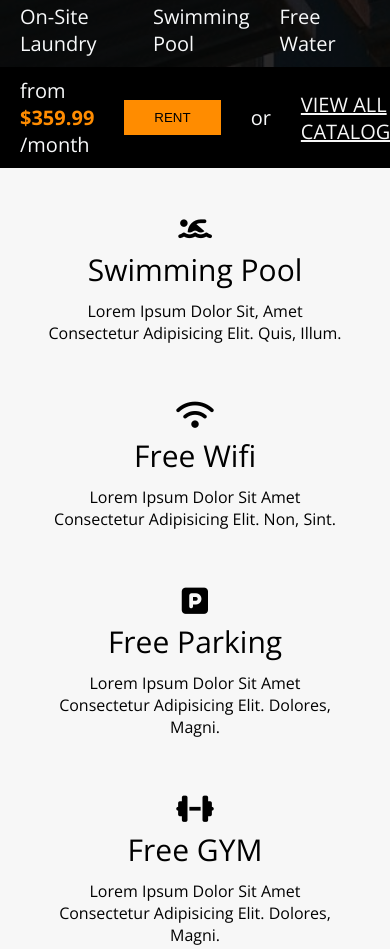
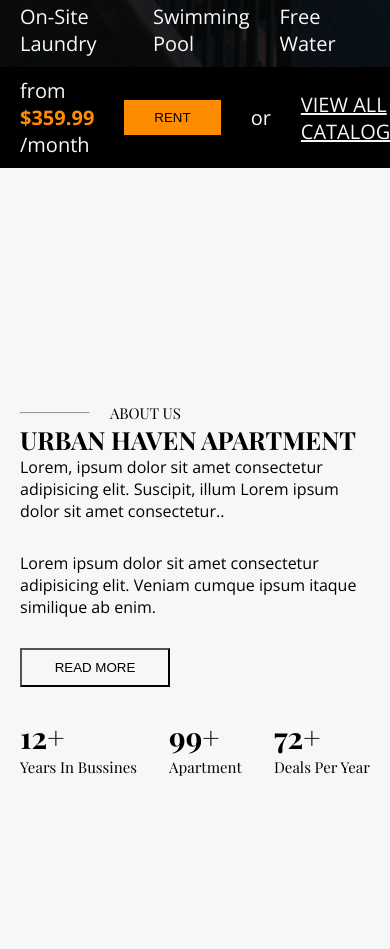
Before and after one commit to 34ERAT/UrbanHaven, a website built with Vite: page index.html in a window 390 px wide. Shown: the part 769-1718 px from the top of the page. Built offline with nearby package versions, Linux system fonts and the light colour scheme; a web font is replaced by a local one.

Commit message:
create responsive aboutus section

```diff
--- a/index.html
+++ b/index.html
@@ -47,6 +47,7 @@
         </div>
       </div>
     </header>
+
     <section class="hero-section">
       <h2 class="hero-title">
         <div class="hero-title-hr-wrapper">
@@ -80,6 +81,51 @@
           </p>
           <button class="hero-preview-btn-rent">Rent</button> or
           <a href="#">View all catalog</a>
+        </div>
+      </div>
+    </section>
+
+    <section class="aboutus">
+      <div class="aboutus-title aboutus-title-main">
+        <hr />
+        <span>about us</span>
+      </div>
+      <div class="aboutus-body">
+        <span class="aboutus-title aboutus-title-sub"
+          >Urban Haven APARTMENT</span
+        >
+        <div class="aboutus-content">
+          <p>
+            Lorem, ipsum dolor sit amet consectetur adipisicing elit. Suscipit,
+            illum Lorem ipsum dolor sit amet consectetur..
+          </p>
+          <p>
+            Lorem ipsum dolor sit amet consectetur adipisicing elit. Veniam
+            cumque ipsum itaque similique ab enim.
+          </p>
+          <button class="aboutus-content-btn">read more</button>
+          <div class="aboutus-content-summary">
+            <div>
+              <p>
+                <span>12+</span> <br />
+                years in bussines
+              </p>
+            </div>
+
+            <div>
+              <p>
+                <span>99+</span> <br />
+                apartment
+              </p>
+            </div>
+
+            <div>
+              <p>
+                <span>72+</span> <br />
+                deals per year
+              </p>
+            </div>
+          </div>
         </div>
       </div>
     </section>
--- a/src/style.css
+++ b/src/style.css
@@ -222,6 +222,102 @@ body {
 }
 /* end of hero section */
 
+/*aboutus */
+.aboutus {
+  background: var(--color-white-lighter);
+  display: flex;
+  flex-direction: column;
+  padding-left: 7rem;
+  justify-content: center;
+  height: 100vh;
+}
+.aboutus-title {
+  font-family: var(--secondary-font);
+  text-transform: uppercase;
+}
+.aboutus-title-main {
+  display: flex;
+  align-items: center;
+  gap: 2rem;
+  font-size: 2.5rem;
+}
+
+.aboutus-title-main hr {
+  width: 7rem;
+}
+
+.aboutus-title-sub {
+  font-size: 3.5rem;
+  font-weight: 700;
+  width: 60%;
+}
+.aboutus-body {
+  display: flex;
+  justify-content: space-between;
+  align-items: start;
+}
+.aboutus-content {
+  padding-inline: 2rem;
+  display: flex;
+  flex-direction: column;
+  gap: 3rem;
+}
+.aboutus-content-btn {
+  text-transform: uppercase;
+  background: transparent;
+  padding: 1rem 2rem;
+  width: 15rem;
+}
+.aboutus-content-summary {
+  display: flex;
+  justify-content: space-between;
+  font-family: var(--secondary-font);
+  text-transform: capitalize;
+  font-size: 2rem;
+  font-weight: 400;
+}
+.aboutus-content-summary span {
+  font-size: 3rem;
+  font-weight: 700;
+}
+
+@media screen and (max-width: 1200px) {
+  .aboutus-body {
+    display: flex;
+    flex-direction: column;
+    /* padding-left: 2rem; */
+  }
+  .aboutus-content {
+    padding-inline: 0;
+  }
+  .aboutus {
+    padding-inline: 2rem;
+  }
+
+  .aboutus-title-sub {
+    font-size: 3.5rem;
+    font-weight: 700;
+    width: 100%;
+  }
+}
+
+@media screen and (max-width: 500px) {
+  .aboutus-title-main {
+    font-size: 1.5rem;
+  }
+  .aboutus-title-sub {
+    font-size: 2.5rem;
+    font-weight: 700;
+    width: 100%;
+  }
+  .aboutus-content-summary {
+    font-size: 1.5rem;
+    font-weight: 200;
+  }
+}
+
+/*aboutus end*/
+
 /* amenities start */
 .amenities {
   display: flex;
```
